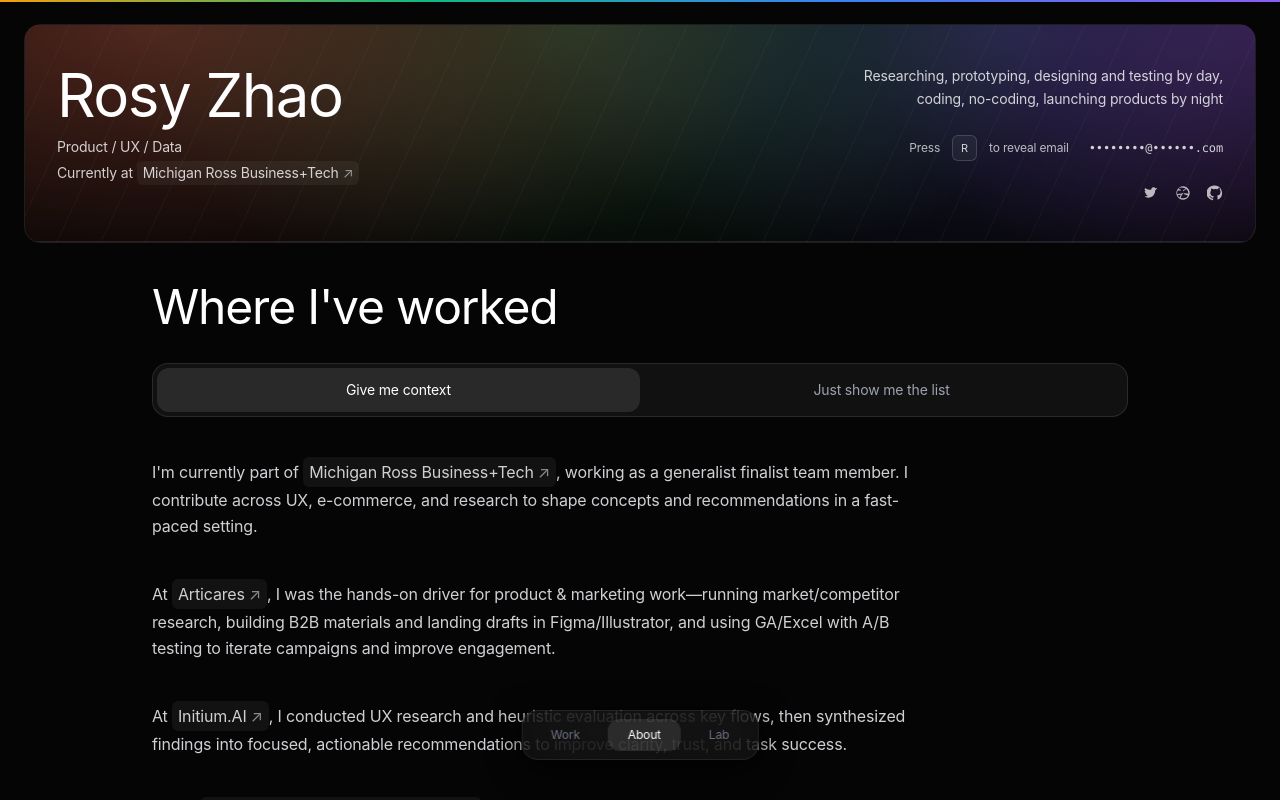
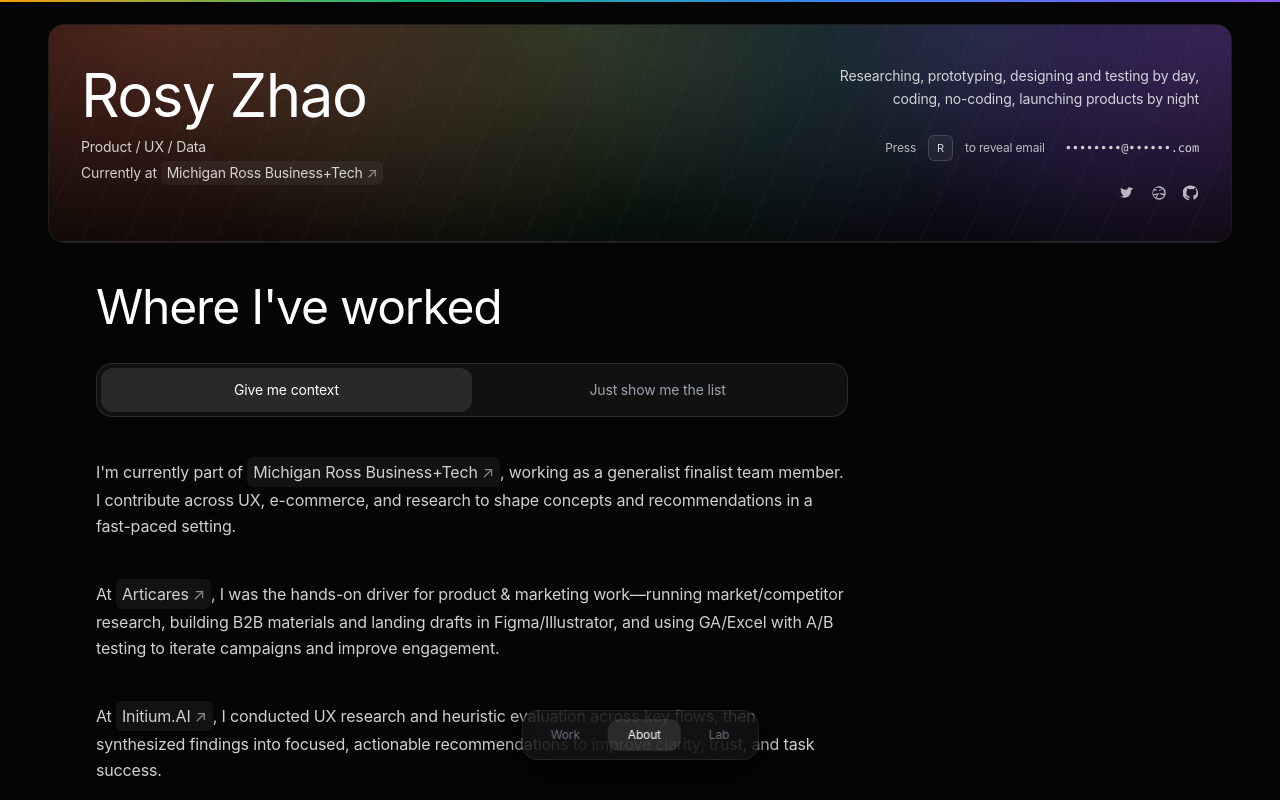
Before and after one commit to zhsirong/create-react-app-my-portfolio, a Next.js app: page /create-react-app-my-portfolio/about in a window 1280 px wide. Shown: the top 800 px of the page. Built offline with nearby package versions, Linux system fonts and the light colour scheme.

Commit message:
Refactor layout and improve content alignment

```diff
--- a/pages/about.tsx
+++ b/pages/about.tsx
@@ -295,18 +295,25 @@
     <div className="w-full mb-32">
       <div className="top-gradient-bar" />
 
-      {/* Header 全宽 */}
-      <div className="px-6">
+      {/* Header 依然可以全宽 */}
+      <div className="px-12">
         <Header />
       </div>
 
-      {/* 主内容区：自适应 + 限宽阅读 */}
-      <div className="mx-auto max-w-5xl px-6">
-        {/* Where I've worked */}
+      {/* 左对齐主内容 */}
+      <div className="pl-24 pr-12 max-w-4xl">
         <section className="mb-24">
-          <h2 className="text-4xl md:text-5xl tracking-tight">Where I&apos;ve worked</h2>
+          <h2 className="text-4xl md:text-5xl tracking-tight">
+            Where I&apos;ve worked
+          </h2>
+
           <WorkSwitcher mode={mode} setMode={setMode} />
-          {mode === 'context' ? <ContextView items={experiences} /> : <ListView items={experiences} />}
+
+          {mode === 'context' ? (
+            <ContextView items={experiences} />
+          ) : (
+            <ListView items={experiences} />
+          )}
 
           <div className="mt-12 inline-flex items-center gap-4 border border-green-900/50 bg-green-900/20 text-green-300 px-6 py-4 rounded-full">
             <span className="h-2 w-2 rounded-full bg-green-400" />
@@ -322,7 +329,9 @@
           <div className="border-t border-white/10 pt-8 space-y-10">
             {skillGroups.map((group) => (
               <div key={group.title}>
-                <h3 className="text-xs uppercase tracking-widest text-gray-500 mb-4">{group.title}</h3>
+                <h3 className="text-xs uppercase tracking-widest text-gray-500 mb-4">
+                  {group.title}
+                </h3>
                 <SkillPills skills={group.skills} />
               </div>
             ))}
```
